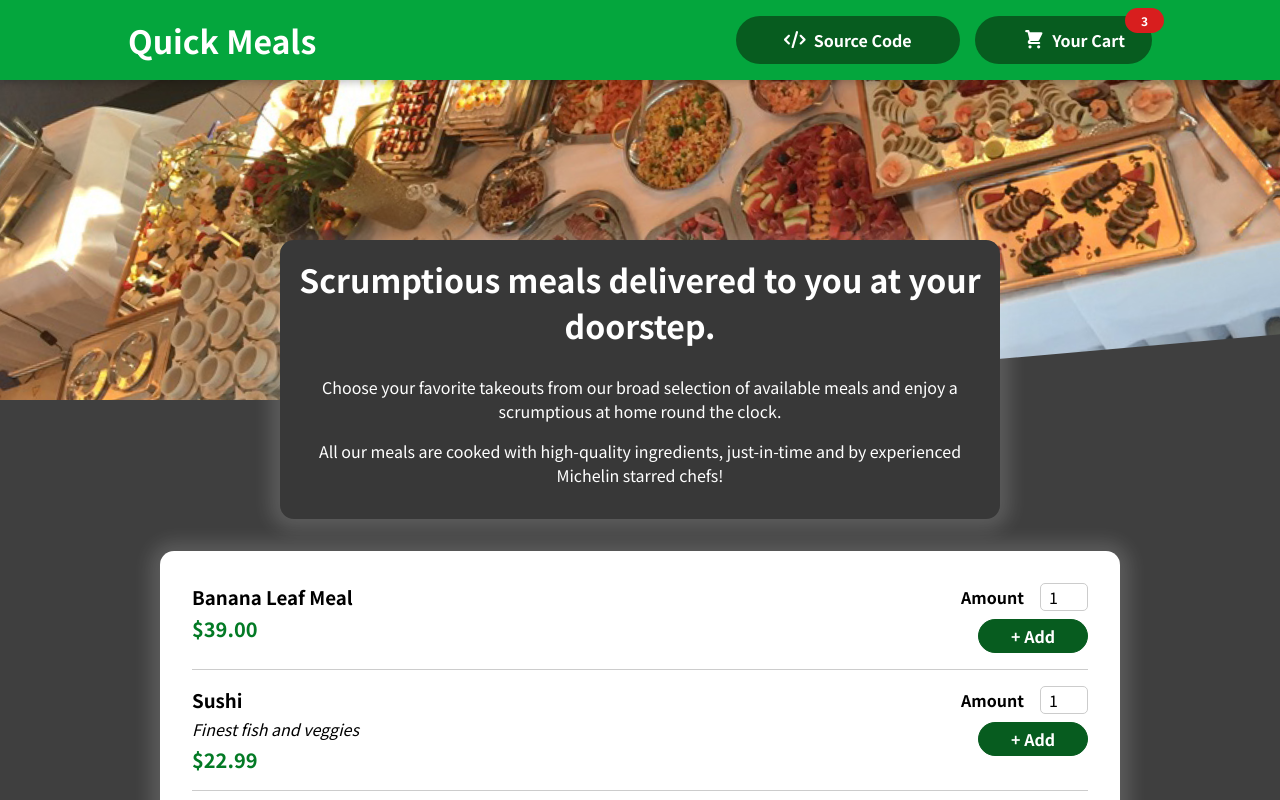
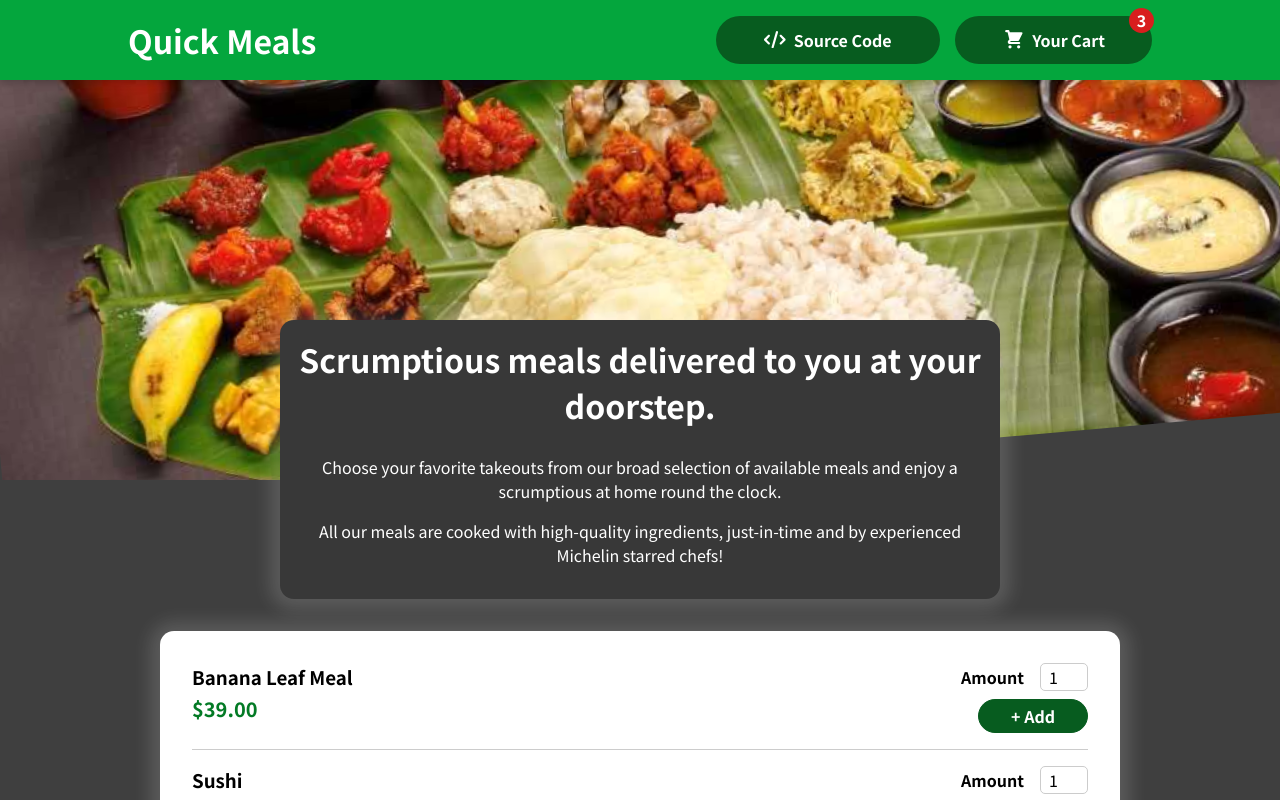
Before and after one commit to rubanero14/React-Lessons-Section11-Building-Food-Order-App, a React (Create React App) app: page / in a window 1280 px wide. Shown: the top 800 px of the page. Built offline with nearby package versions, Linux system fonts and the light colour scheme.

Commit message:
Adding a Cart Context

```diff
--- a/src/App.js
+++ b/src/App.js
@@ -3,6 +3,7 @@ import React, { useState } from "react";
 import Header from "./components/Layout/Header";
 import Meals from "./components/Meals/Meals";
 import Cart from "./components/Cart/Cart";
+import CartProvider from "./store/CartProvider";
 
 function App() {
   const [openCartModal, setOpenCartModal] = useState(false);
@@ -13,13 +14,13 @@ function App() {
   };
 
   return (
-    <React.Fragment>
+    <CartProvider>
       {openCartModal && <Cart onClose={toggleCartModalHandler} />}
       <Header toggleCartModalHandler={toggleCartModalHandler} />
       <main>
         <Meals />
       </main>
-    </React.Fragment>
+    </CartProvider>
   );
 }
 
--- a/src/components/Layout/Header.module.css
+++ b/src/components/Layout/Header.module.css
@@ -16,25 +16,25 @@
 
 .main-image {
     width: 100%;
-    height: 25rem;
+    height: 30rem;
     z-index: 0;
     overflow: hidden;
 }
 
 .main-image img {
-    width: 110%;
+    width: 107%;
     height: 100%;
     object-fit: cover;
     transform: rotateZ(-5deg) translateY(-1rem) translateX(-1rem);
 }
 
-@media (width <=778px) {
+@media (width > 400px) and (width <= 778px) {
     h1 {
         font-size: 20px;
     }
 }
 
-@media (width <=400px) {
+@media (width <= 400px) {
     h1 {
         font-size: 15px;
     }
--- a/src/components/Layout/HeaderCartButton.js
+++ b/src/components/Layout/HeaderCartButton.js
@@ -26,7 +26,7 @@ const HeaderCartButton = (props) => {
         <span className={styles.icon}>
           <CartIcon />
         </span>
-        <span>Your Cart</span>
+        <span class={styles.cartBtnText}>Your Cart</span>
         <span className={styles.badge}>3</span>
       </Button>
     </div>
--- a/src/components/Layout/HeaderCartButton.module.css
+++ b/src/components/Layout/HeaderCartButton.module.css
@@ -39,12 +39,13 @@
 }
 
 .badge {
-    margin: -20px -60px auto auto;
+    margin: -20px -50px auto auto;
     background-color: #d81e1e;
-    font-size: 12px;
-    padding: 0.25rem 1rem;
-    border-radius: 100px;
+    border-radius: 50%;
     font-weight: bold;
+    height: 25px;
+    width: 25px;
+    font-size: 16px
 }
 
 .button:hover .badge,
@@ -54,6 +55,10 @@
 
 .bump {
     animation: bump 300ms ease-out;
+}
+
+.cartBtnText {
+    margin-right: 1.5rem;
 }
 
 @keyframes bump {
@@ -78,7 +83,7 @@
     }
 }
 
-@media (width <= 778px) {
+@media (width >= 400px) and (width <= 778px) {
     .button {
         font-size: 12px;
         padding: 5px 10px;
@@ -93,17 +98,19 @@
     .badge {
         margin: -15px -20px auto auto;
         padding: 0.2rem 0.5rem;
+        font-size: 13px;
     }
 }
 
-@media (width <= 400px) {
+@media (width < 400px) {
     .button {
-        font-size: 12px;
+        font-size: 5px;
         padding: 2px 5px;
     }
 
     .badge {
         margin: -10px -15px auto auto;
         padding: 0.2rem 0.5rem;
+        font-size: 10px;
     }
 }
--- /dev/null
+++ b/src/store/CartProvider.js
@@ -0,0 +1,26 @@
+/*
+    Provider Component acts as middle person between Cart Context and Components which needs Cart data, it manages and passes state or data to relevant components.
+    Similar to managing states and data in Mutations and Actions in VueX.
+*/
+import CartContext from "./cart-context";
+
+const CartProvider = (props) => {
+  const addItemToCartHandler = (item) => {};
+  const removeItemFromCartHandler = (id) => {};
+
+  // creating a Helper function to manage cart data, similar to data() in VueX
+  const cartContext = {
+    items: [],
+    totalAmount: 0,
+    addItems: addItemToCartHandler,
+    removeItem: removeItemFromCartHandler,
+  };
+
+  return (
+    <CartContext.Provider value={cartContext}>
+      {props.children}
+    </CartContext.Provider>
+  );
+};
+
+export default CartProvider;
--- /dev/null
+++ b/src/store/cart-context.js
@@ -0,0 +1,13 @@
+/*
+    Context acts as a data or state blueprint for managing data for the component
+*/
+import React from "react";
+
+const CartContext = React.createContext({
+  items: [],
+  totalAmount: 0,
+  addItems: (item) => {},
+  removeItem: (id) => {},
+});
+
+export default CartContext;
```
Also changed, not shown: src/assets/meals.jpg.
